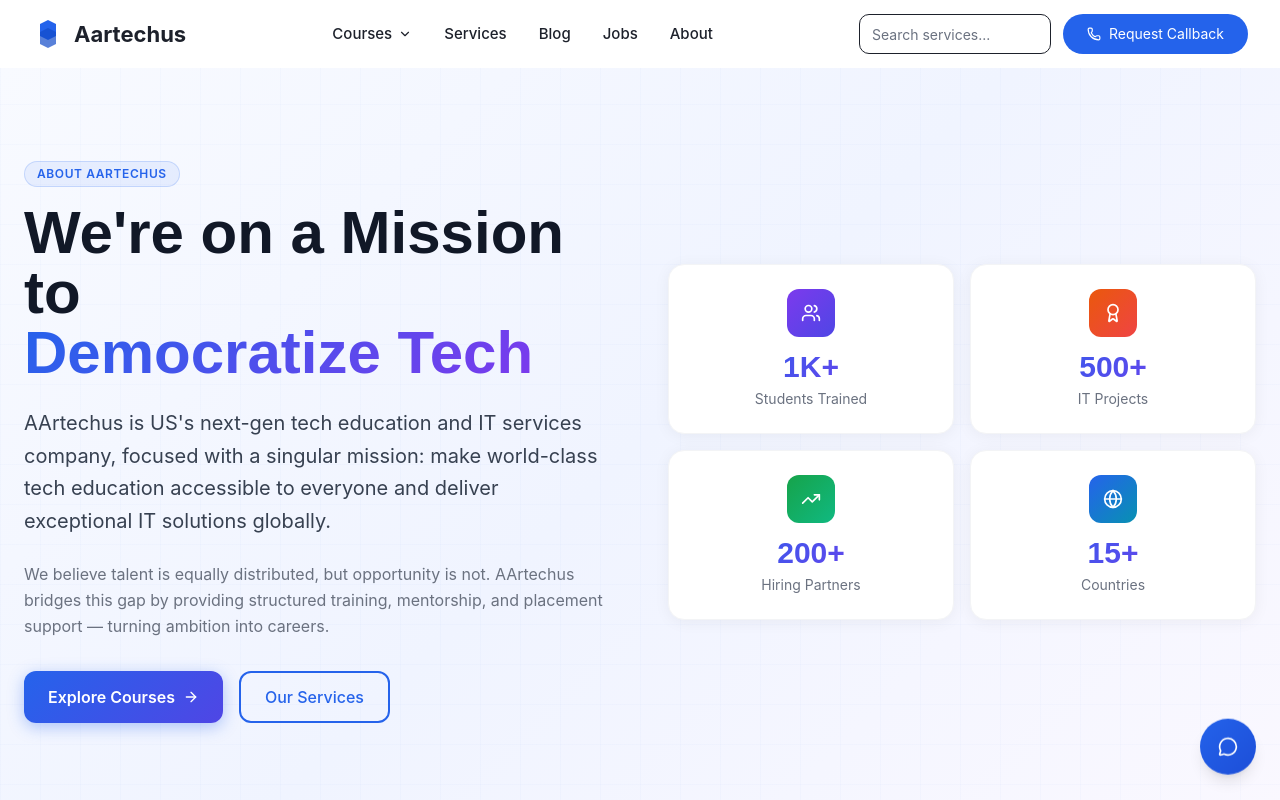
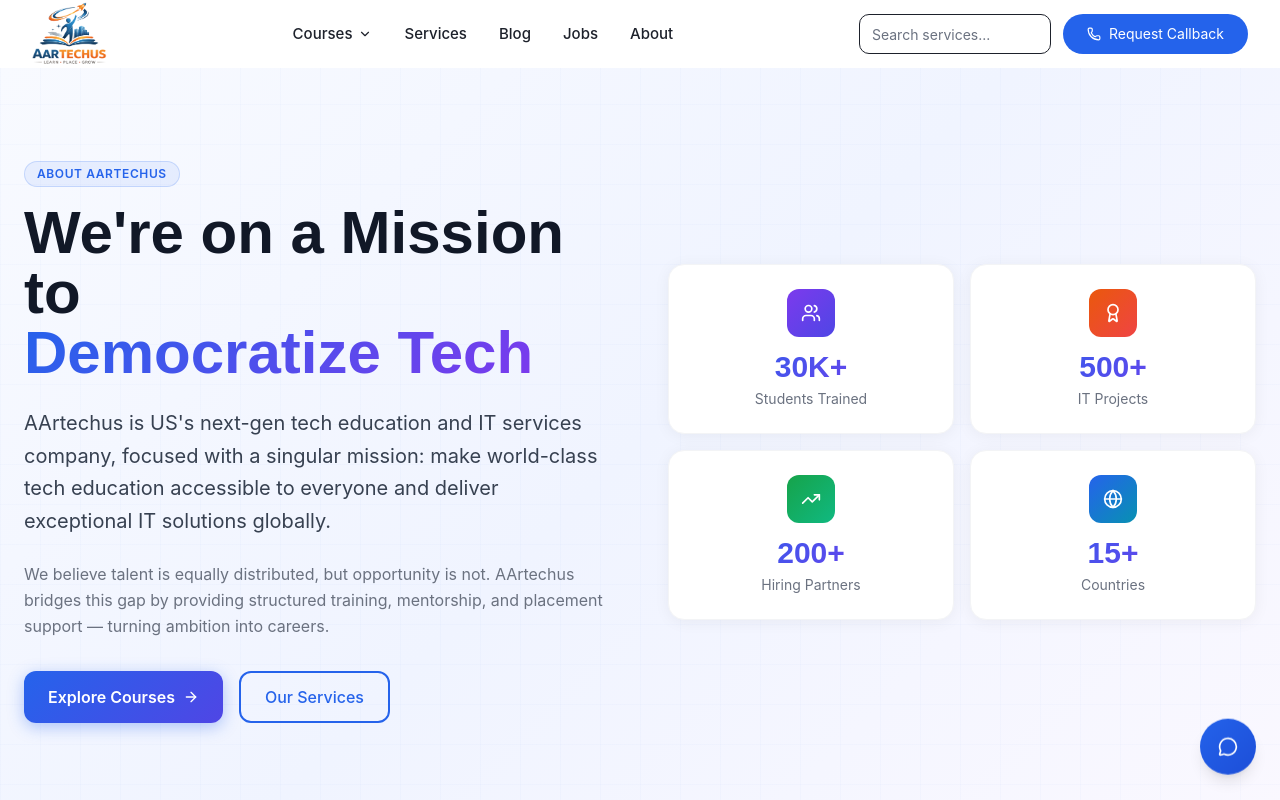
Before and after one commit to rjtbst/aartechus, a Next.js app: page /about in a window 1280 px wide. Shown: the top 800 px of the page. Built offline with nearby package versions, Linux system fonts and the light colour scheme.

Commit message:
logo_updated

```diff
--- a/src/app/about/AboutClient.tsx
+++ b/src/app/about/AboutClient.tsx
@@ -1,32 +1,110 @@
 "use client";
 import { motion } from "framer-motion";
 import Link from "next/link";
-import { ArrowRight, Target, Eye, Heart, Users, Award, Globe, Zap, TrendingUp, Lightbulb } from "lucide-react";
+import {
+  ArrowRight,
+  Target,
+  Eye,
+  Heart,
+  Users,
+  Award,
+  Globe,
+  Zap,
+  TrendingUp,
+  Lightbulb,
+} from "lucide-react";
 import HowItWorks from "@/components/sections/HowItWorks";
 
 const team = [
-  { name: "Aarav Sharma", role: "Co-Founder & CEO", bg:", Ex-Google", color: "linear-gradient(135deg,#7c3aed,#4f46e5)" },
-  { name: "Priya Verma", role: "Co-Founder & CTO", bg: " Ex-Amazon", color: "linear-gradient(135deg,#2563eb,#0891b2)" },
-  { name: "Rohit Kapoor", role: "VP — Education", bg: " Ex-Byju's", color: "linear-gradient(135deg,#16a34a,#10b981)" },
- ];
+  {
+    name: "Aarav Sharma",
+    role: "Co-Founder & CEO",
+    bg: ", Ex-Google",
+    color: "linear-gradient(135deg,#7c3aed,#4f46e5)",
+  },
+  {
+    name: "Priya Verma",
+    role: "Co-Founder & CTO",
+    bg: " Ex-Amazon",
+    color: "linear-gradient(135deg,#2563eb,#0891b2)",
+  },
+  {
+    name: "Rohit Kapoor",
+    role: "VP — Education",
+    bg: " Ex-Byju's",
+    color: "linear-gradient(135deg,#16a34a,#10b981)",
+  },
+];
 
 const values = [
-  { icon: Target, title: "Outcome-Focused", desc: "We measure success by your career transformation, not just course completion rates." },
-  { icon: Heart, title: "Student-First", desc: "Every decision we make is filtered through one question: does this help our students more?" },
-  { icon: Lightbulb, title: "Always Innovating", desc: "We continuously update our curriculum and products to stay ahead of industry trends." },
-  { icon: Users, title: "Community-Driven", desc: "1,000+ alumni helping each other grow. Our community is our biggest asset." },
-  { icon: Globe, title: "Global Mindset", desc: "We build for US but think globally. 15+ countries, world-class quality." },
-  { icon: Zap, title: "Move Fast", desc: "Startups can't afford slow decision-making. We ship, iterate, and improve constantly." },
+  {
+    icon: Target,
+    title: "Outcome-Focused",
+    desc: "We measure success by your career transformation, not just course completion rates.",
+  },
+  {
+    icon: Heart,
+    title: "Student-First",
+    desc: "Every decision we make is filtered through one question: does this help our students more?",
+  },
+  {
+    icon: Lightbulb,
+    title: "Always Innovating",
+    desc: "We continuously update our curriculum and products to stay ahead of industry trends.",
+  },
+  {
+    icon: Users,
+    title: "Community-Driven",
+    desc: "1,000+ alumni helping each other grow. Our community is our biggest asset.",
+  },
+  {
+    icon: Globe,
+    title: "Global Mindset",
+    desc: "We build for US but think globally. 15+ countries, world-class quality.",
+  },
+  {
+    icon: Zap,
+    title: "Move Fast",
+    desc: "Startups can't afford slow decision-making. We ship, iterate, and improve constantly.",
+  },
 ];
 
 const milestones = [
-  { year: "2013", title: "Founded in the US", desc: "Started with a mission to bridge the gap between tech education and real industry hiring in the US market." },
-  { year: "2015", title: "First 200 Placements", desc: "Placed 200+ students at US tech companies. Established partnerships with Fortune 500 recruiters." },
-  { year: "2017", title: "IT Services Launched", desc: "Expanded into premium IT services, delivering software solutions for US startups and enterprises." },
-  { year: "2019", title: "Y Combinator Backed", desc: "Backed by Y Combinator. Scaled operations nationally with remote-first delivery across the US." },
-  { year: "2021", title: "Gen AI Curriculum", desc: "Launched the first Gen AI integrated Full Stack and Data Science bootcamps in the US market." },
-  { year: "2023", title: "500+ Alumni", desc: "Crossed 1,000 alumni placed at companies like Amazon, Google, Microsoft, Salesforce, and Netflix." },
-  { year: "2025", title: "1,000+ Alumni", desc: "300+ IT projects delivered. 100+ US hiring partners. 15+ countries served." },
+  {
+    year: "2013",
+    title: "Founded in the US",
+    desc: "Started with a mission to bridge the gap between tech education and real industry hiring in the US market.",
+  },
+  {
+    year: "2015",
+    title: "First 200 Placements",
+    desc: "Placed 200+ students at US tech companies. Established partnerships with Fortune 500 recruiters.",
+  },
+  {
+    year: "2017",
+    title: "IT Services Launched",
+    desc: "Expanded into premium IT services, delivering software solutions for US startups and enterprises.",
+  },
+  {
+    year: "2019",
+    title: "Y Combinator Backed",
+    desc: "Backed by Y Combinator. Scaled operations nationally with remote-first delivery across the US.",
+  },
+  {
+    year: "2021",
+    title: "Gen AI Curriculum",
+    desc: "Launched the first Gen AI integrated Full Stack and Data Science bootcamps in the US market.",
+  },
+  {
+    year: "2023",
+    title: "500+ Alumni",
+    desc: "Crossed 1,000 alumni placed at companies like Amazon, Google, Microsoft, Salesforce, and Netflix.",
+  },
+  {
+    year: "2025",
+    title: "1,000+ Alumni",
+    desc: "300+ IT projects delivered. 100+ US hiring partners. 15+ countries served.",
+  },
 ];
 
 export default function AboutClient() {
@@ -37,46 +115,91 @@
         <div className="absolute inset-0 grid-bg opacity-50" />
         <div className="relative max-w-7xl mx-auto px-4 sm:px-6">
           <div className="grid lg:grid-cols-2 gap-14 items-center">
-            <motion.div initial={{ opacity: 0, y: 20 }} animate={{ opacity: 1, y: 0 }}>
+            <motion.div
+              initial={{ opacity: 0, y: 20 }}
+              animate={{ opacity: 1, y: 0 }}
+            >
               <span className="section-tag">About AArtechus</span>
               <h1 className="font-bold text-5xl sm:text-6xl text-gray-900 mb-6 leading-tight">
-                We&apos;re on a Mission to<br />
+                We&apos;re on a Mission to
+                <br />
                 <span className="text-gradient">Democratize Tech</span>
               </h1>
               <p className="text-gray-700 text-xl leading-relaxed mb-6">
-                AArtechus is US&apos;s next-gen tech education and IT services company, focused with a singular mission: make world-class tech education accessible to everyone and deliver exceptional IT solutions globally.
+                AArtechus is US&apos;s next-gen tech education and IT services
+                company, focused with a singular mission: make world-class tech
+                education accessible to everyone and deliver exceptional IT
+                solutions globally.
               </p>
               <p className="text-gray-500 leading-relaxed mb-8">
-                We believe talent is equally distributed, but opportunity is not. AArtechus bridges this gap by providing structured training, mentorship, and placement support — turning ambition into careers.
+                We believe talent is equally distributed, but opportunity is
+                not. AArtechus bridges this gap by providing structured
+                training, mentorship, and placement support — turning ambition
+                into careers.
               </p>
               <div className="flex gap-4 flex-wrap">
-                <Link href="/courses" className="glow-btn px-6 py-3 rounded-xl font-semibold text-white flex items-center gap-2">
+                <Link
+                  href="/courses"
+                  className="glow-btn px-6 py-3 rounded-xl font-semibold text-white flex items-center gap-2"
+                >
                   Explore Courses <ArrowRight size={16} />
                 </Link>
-                <Link href="/it-services" className="outline-btn px-6 py-3 rounded-xl font-medium">
+                <Link
+                  href="/it-services"
+                  className="outline-btn px-6 py-3 rounded-xl font-medium"
+                >
                   Our Services
                 </Link>
               </div>
             </motion.div>
 
-
-
             {/* Stats visual */}
-            <motion.div initial={{ opacity: 0, x: 30 }} animate={{ opacity: 1, x: 0 }} transition={{ delay: 0.2 }}
-              className="grid grid-cols-2 gap-4">
+            <motion.div
+              initial={{ opacity: 0, x: 30 }}
+              animate={{ opacity: 1, x: 0 }}
+              transition={{ delay: 0.2 }}
+              className="grid grid-cols-2 gap-4"
+            >
               {[
-                { value: "1K+", label: "Students Trained", icon: Users, color: "linear-gradient(135deg,#7c3aed,#4f46e5)" },
-                { value: "500+", label: "IT Projects", icon: Award, color: "linear-gradient(135deg,#ea580c,#ef4444)" },
-                { value: "200+", label: "Hiring Partners", icon: TrendingUp, color: "linear-gradient(135deg,#16a34a,#10b981)" },
-                { value: "15+", label: "Countries", icon: Globe, color: "linear-gradient(135deg,#2563eb,#0891b2)" },
+                {
+                  value: "30K+",
+                  label: "Students Trained",
+                  icon: Users,
+                  color: "linear-gradient(135deg,#7c3aed,#4f46e5)",
+                },
+                {
+                  value: "500+",
+                  label: "IT Projects",
+                  icon: Award,
+                  color: "linear-gradient(135deg,#ea580c,#ef4444)",
+                },
+                {
+                  value: "200+",
+                  label: "Hiring Partners",
+                  icon: TrendingUp,
+                  color: "linear-gradient(135deg,#16a34a,#10b981)",
+                },
+                {
+                  value: "15+",
+                  label: "Countries",
+                  icon: Globe,
+                  color: "linear-gradient(135deg,#2563eb,#0891b2)",
+                },
               ].map((s, i) => (
-                <div key={i} className="bg-white rounded-2xl p-6 text-center card-hover border border-gray-100"
-                  style={{ boxShadow: "0 2px 16px rgba(0,0,0,0.05)" }}>
-                  <div className="w-12 h-12 rounded-xl flex items-center justify-center mx-auto mb-3"
-                    style={{ background: s.color }}>
+                <div
+                  key={i}
+                  className="bg-white rounded-2xl p-6 text-center card-hover border border-gray-100"
+                  style={{ boxShadow: "0 2px 16px rgba(0,0,0,0.05)" }}
+                >
+                  <div
+                    className="w-12 h-12 rounded-xl flex items-center justify-center mx-auto mb-3"
+                    style={{ background: s.color }}
+                  >
                     <s.icon size={20} className="text-white" />
                   </div>
-                  <div className="number-stat text-3xl font-extrabold mb-1">{s.value}</div>
+                  <div className="number-stat text-3xl font-extrabold mb-1">
+                    {s.value}
+                  </div>
                   <div className="text-gray-500 text-sm">{s.label}</div>
                 </div>
               ))}
@@ -109,15 +232,25 @@
                 text: "To become US's most trusted tech education and IT services company — where students transform careers and businesses transform with technology.",
               },
             ].map((item) => (
-              <motion.div key={item.title}
-                initial={{ opacity: 0, y: 20 }} whileInView={{ opacity: 1, y: 0 }} viewport={{ once: true }}
+              <motion.div
+                key={item.title}
+                initial={{ opacity: 0, y: 20 }}
+                whileInView={{ opacity: 1, y: 0 }}
+                viewport={{ once: true }}
                 className={`bg-white rounded-3xl p-8 border ${item.border}`}
-                style={{ boxShadow: "0 2px 20px rgba(0,0,0,0.05)" }}>
-                <div className={`w-14 h-14 rounded-2xl ${item.bg} flex items-center justify-center mb-5`}>
+                style={{ boxShadow: "0 2px 20px rgba(0,0,0,0.05)" }}
+              >
+                <div
+                  className={`w-14 h-14 rounded-2xl ${item.bg} flex items-center justify-center mb-5`}
+                >
                   <item.icon size={26} className={item.color} />
                 </div>
-                <h2 className="font-bold text-2xl text-gray-900 mb-4">{item.title}</h2>
-                <p className="text-gray-600 text-lg leading-relaxed">{item.text}</p>
+                <h2 className="font-bold text-2xl text-gray-900 mb-4">
+                  {item.title}
+                </h2>
+                <p className="text-gray-600 text-lg leading-relaxed">
+                  {item.text}
+                </p>
               </motion.div>
             ))}
           </div>
@@ -134,15 +267,22 @@
           </div>
           <div className="grid sm:grid-cols-2 lg:grid-cols-3 gap-6">
             {values.map((v, i) => (
-              <motion.div key={v.title}
-                initial={{ opacity: 0, y: 20 }} whileInView={{ opacity: 1, y: 0 }} viewport={{ once: true }} transition={{ delay: i * 0.08 }}
+              <motion.div
+                key={v.title}
+                initial={{ opacity: 0, y: 20 }}
+                whileInView={{ opacity: 1, y: 0 }}
+                viewport={{ once: true }}
+                transition={{ delay: i * 0.08 }}
                 className="bg-white rounded-2xl p-6 card-hover border border-gray-100"
-                style={{ boxShadow: "0 2px 12px rgba(0,0,0,0.04)" }}>
+                style={{ boxShadow: "0 2px 12px rgba(0,0,0,0.04)" }}
+              >
                 <div className="w-11 h-11 rounded-xl bg-blue-50 flex items-center justify-center mb-4">
                   <v.icon size={20} className="text-blue-600" />
                 </div>
                 <h3 className="font-semibold text-gray-900 mb-2">{v.title}</h3>
-                <p className="text-gray-500 text-sm leading-relaxed">{v.desc}</p>
+                <p className="text-gray-500 text-sm leading-relaxed">
+                  {v.desc}
+                </p>
               </motion.div>
             ))}
           </div>
@@ -161,18 +301,29 @@
             <div className="absolute left-6 top-0 bottom-0 w-0.5 bg-gradient-to-b from-blue-400 via-blue-200 to-transparent" />
             <div className="space-y-8">
               {milestones.map((m, i) => (
-                <motion.div key={m.year}
-                  initial={{ opacity: 0, x: -20 }} whileInView={{ opacity: 1, x: 0 }} viewport={{ once: true }} transition={{ delay: i * 0.08 }}
-                  className="flex gap-6 pl-14 relative">
+                <motion.div
+                  key={m.year}
+                  initial={{ opacity: 0, x: -20 }}
+                  whileInView={{ opacity: 1, x: 0 }}
+                  viewport={{ once: true }}
+                  transition={{ delay: i * 0.08 }}
+                  className="flex gap-6 pl-14 relative"
+                >
                   <div className="absolute left-0 w-12 h-12 rounded-xl bg-blue-50 border border-blue-200 flex items-center justify-center">
-                    <span className="text-blue-600 text-xs font-bold">{m.year.slice(2)}</span>
+                    <span className="text-blue-600 text-xs font-bold">
+                      {m.year.slice(2)}
+                    </span>
                   </div>
-                  <div className="bg-white rounded-2xl p-5 flex-1 border border-gray-100"
-                    style={{ boxShadow: "0 1px 8px rgba(0,0,0,0.04)" }}>
+                  <div
+                    className="bg-white rounded-2xl p-5 flex-1 border border-gray-100"
+                    style={{ boxShadow: "0 1px 8px rgba(0,0,0,0.04)" }}
+                  >
                     <div className="flex items-center gap-2 mb-1">
                       <span className="text-blue-600 font-bold">{m.year}</span>
                     </div>
-                    <h3 className="font-semibold text-gray-900 mb-1">{m.title}</h3>
+                    <h3 className="font-semibold text-gray-900 mb-1">
+                      {m.title}
+                    </h3>
                     <p className="text-gray-500 text-sm">{m.desc}</p>
                   </div>
                 </motion.div>
@@ -189,20 +340,37 @@
             <h2 className="font-bold text-4xl text-gray-900 mb-3">
               The <span className="text-gradient">Team</span>
             </h2>
-            <p className="text-gray-500 max-w-lg mx-auto">We&apos;re a diverse group of ex-FAANG engineers, and passionate educators — united by the mission to democratize tech.</p>
+            <p className="text-gray-500 max-w-lg mx-auto">
+              We&apos;re a diverse group of ex-FAANG engineers, and passionate
+              educators — united by the mission to democratize tech.
+            </p>
           </div>
           <div className="grid sm:grid-cols-2 lg:grid-cols-3 gap-6">
             {team.map((member, i) => (
-              <motion.div key={member.name}
-                initial={{ opacity: 0, y: 20 }} whileInView={{ opacity: 1, y: 0 }} viewport={{ once: true }} transition={{ delay: i * 0.1 }}
+              <motion.div
+                key={member.name}
+                initial={{ opacity: 0, y: 20 }}
+                whileInView={{ opacity: 1, y: 0 }}
+                viewport={{ once: true }}
+                transition={{ delay: i * 0.1 }}
                 className="bg-white rounded-2xl p-6 text-center card-hover border border-gray-100"
-                style={{ boxShadow: "0 2px 12px rgba(0,0,0,0.04)" }}>
-                <div className="w-20 h-20 rounded-2xl flex items-center justify-center text-white text-2xl font-bold mx-auto mb-4"
-                  style={{ background: member.color }}>
-                  {member.name.split(" ").map((n) => n[0]).join("")}
+                style={{ boxShadow: "0 2px 12px rgba(0,0,0,0.04)" }}
+              >
+                <div
+                  className="w-20 h-20 rounded-2xl flex items-center justify-center text-white text-2xl font-bold mx-auto mb-4"
+                  style={{ background: member.color }}
+                >
+                  {member.name
+                    .split(" ")
+                    .map((n) => n[0])
+                    .join("")}
                 </div>
-                <h3 className="font-semibold text-gray-900 text-lg mb-1">{member.name}</h3>
-                <p className="text-blue-600 text-sm font-medium mb-1">{member.role}</p>
+                <h3 className="font-semibold text-gray-900 text-lg mb-1">
+                  {member.name}
+                </h3>
+                <p className="text-blue-600 text-sm font-medium mb-1">
+                  {member.role}
+                </p>
                 <p className="text-gray-400 text-xs">{member.bg}</p>
               </motion.div>
             ))}
@@ -213,10 +381,20 @@
       {/* Recognition */}
       <section className="py-16 bg-white">
         <div className="max-w-4xl mx-auto px-4 sm:px-6 text-center">
-          <p className="text-gray-400 text-sm uppercase tracking-widest mb-8">Backed By & Recognised As</p>
+          <p className="text-gray-400 text-sm uppercase tracking-widest mb-8">
+            Backed By & Recognised As
+          </p>
           <div className="flex flex-wrap justify-center gap-4">
-            {["Y Combinator W21", "LinkedIn Top 20 Startups",, "NASSCOM Emerging Company", "US's Top EdTech 2024"].map((badge) => (
-              <span key={badge} className="badge badge-blue">{badge}</span>
+            {[
+              "Y Combinator W21",
+              "LinkedIn Top 20 Startups",
+              ,
+              "NASSCOM Emerging Company",
+              "US's Top EdTech 2024",
+            ].map((badge) => (
+              <span key={badge} className="badge badge-blue">
+                {badge}
+              </span>
             ))}
           </div>
         </div>
--- a/src/app/layout.js
+++ b/src/app/layout.js
@@ -9,11 +9,13 @@
 export const metadata = {
   title: "Aartechus - Your Pathway to a Tech Career",
   description: "Not Just Coding — Learn How to Build AI-Powered Applications",
+
 };
 
 export default function RootLayout({ children }) {
   return (
     <html lang="en" className={GeistSans.variable}>
+
       <body>
         <Navbar />
         {children}
--- a/src/components/Footer.jsx
+++ b/src/components/Footer.jsx
@@ -12,12 +12,11 @@
         {/* Brand */}
         <div>
           <div className="flex items-center gap-2.5 mb-4">
-            <div className="w-7 h-7">
-              <svg viewBox="0 0 32 32" fill="none" className="w-full h-full">
-                <path d="M8 6L16 2L24 6L24 18L16 22L8 18Z" fill="hsl(221, 83%, 53%)" />
-                <path d="M8 14L16 10L24 14L24 26L16 30L8 26Z" fill="hsl(221, 83%, 70%)" opacity="0.7" />
-              </svg>
-            </div>
+               <img
+  src="/logo.png"
+  alt="Aartechus Logo"
+  className="h-16 w-auto object-contain"
+/>
             <span className="text-lg font-display font-bold text-background">
               Aartechus
             </span>
--- a/src/components/Navbar.jsx
+++ b/src/components/Navbar.jsx
@@ -106,13 +106,12 @@
       <div className="container-main flex items-center justify-between h-[68px]">
         {/* Logo */}
         <Link href="/" className="flex items-center gap-2.5">
-          <div className="w-8 h-8">
-            <svg viewBox="0 0 32 32" fill="none">
-              <path d="M8 6L16 2L24 6L24 18L16 22L8 18Z" fill="hsl(221, 83%, 53%)" />
-              <path d="M8 14L16 10L24 14L24 26L16 30L8 26Z" fill="hsl(221, 83%, 43%)" opacity="0.7" />
-            </svg>
-          </div>
-          <span className="text-[22px] font-bold">Aartechus</span>
+           <img
+  src="/logo.png"
+  alt="Aartechus Logo"
+  className="h-16 w-auto object-contain"
+/>
+          {/* <span className="text-[22px] font-bold">Aartechus</span> */}
         </Link>
 
         {/* Desktop nav */}
```
Also changed, not shown: public/logo.png (added), 1 other file (tests, documents, lock files or other folders).
